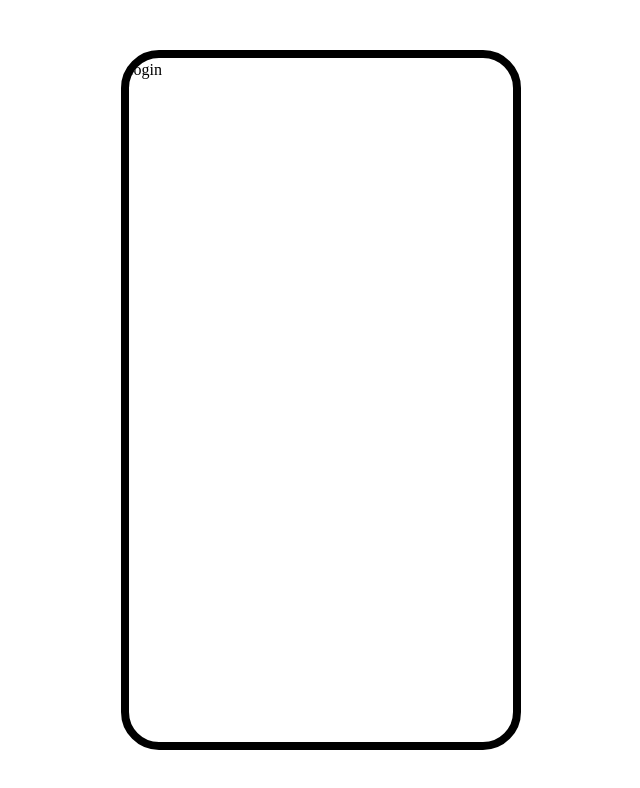
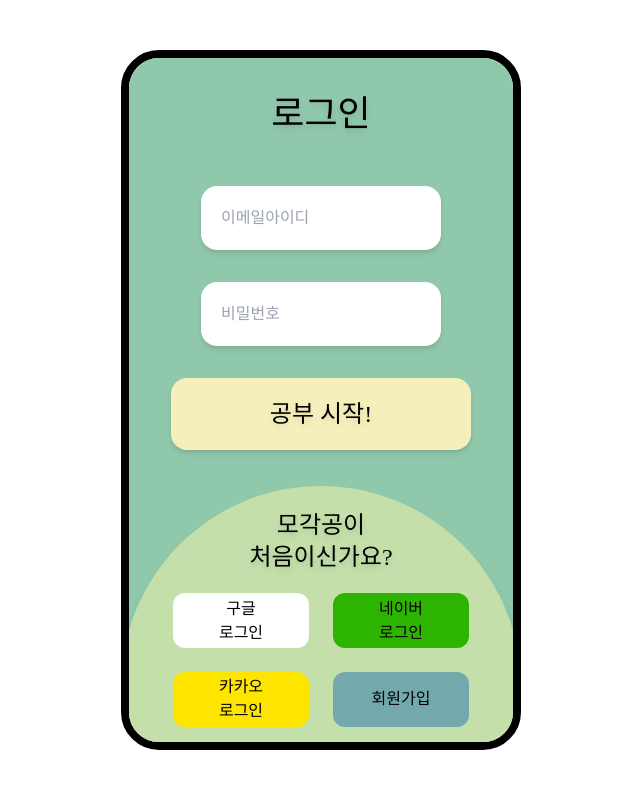
Before and after one commit to root-zero-o/mogakgong-GraphQL-FE, a Next.js app: page /login in a window 1280 px wide. Shown: the top 788 px of the page, without its empty margins (319-959 px from the left). Built offline with nearby package versions, Linux system fonts and the light colour scheme; a web font is replaced by a local one.

Commit message:
Feat : 로그인 뷰 완성

```diff
--- a/pages/index.tsx
+++ b/pages/index.tsx
@@ -6,7 +6,7 @@ const Home: NextPage = () => {
   const router = useRouter();
 
   return (
-    <div className="relative bg-ivory w-full h-full overflow-hidden">
+    <div className="wrapper bg-ivory overflow-hidden">
       <div className="circle left-[25px] top-[5px] w-[120px] h-[120px] bg-green_light"/>
       <div className="circle right-[-20px] top-[-20px] w-[180px] h-[180px] bg-green_deep"/>
       <div className="circle right-1/2 top-1/2 translate-x-1/2 -translate-y-1/2 w-[330px] h-[330px] bg-green_mid">
@@ -25,7 +25,7 @@ const Home: NextPage = () => {
         className="circle circleHover right-[30px] bottom-[-25px] w-[190px] h-[190px] bg-green_light"
         onClick={() => router.push("/login")}
       >
-        <span className="text-4xl mt-2 ml-3">시작하기</span>
+        <span className="text-4xl">시작하기</span>
       </div>
     </div>
   );
--- a/pages/login.tsx
+++ b/pages/login.tsx
@@ -2,7 +2,23 @@ import React from 'react'
 
 const Login = () => {
   return (
-    <div>login</div>
+    <div className="wrapper bg-green_mid overflow-hidden">
+        <form className="flex flex-col justify-center items-center py-9 space-y-8">
+          <h1 className='mb-5'>로그인</h1>
+          <input placeholder='이메일아이디'/>
+          <input placeholder='비밀번호'/>
+          <button className='submitBtn bg-ivory'><h2>공부 시작!</h2></button>
+        </form>
+        <div className='circle right-1/2 bottom-[-1/2] translate-x-1/2 -translate-y-[-1/2] bg-green_light w-[400px] h-[400px] pt-3 pb-32'>
+          <h2>모각공이 <br/>처음이신가요?</h2>
+          <div className='w-full h-2/3 grid grid-cols-2 px-10 py-2 '>
+            <div className='loginBtn bg-white'>구글<br/> 로그인</div>
+            <div className="loginBtn bg-naver">네이버<br/> 로그인</div>
+            <div className="loginBtn bg-kakao">카카오<br/> 로그인</div>
+            <div className="loginBtn bg-green_deep">회원가입</div>
+          </div>
+        </div>
+    </div>
   )
 }
 
--- a/styles/globals.css
+++ b/styles/globals.css
@@ -14,14 +14,32 @@
   body {
     @apply m-0 p-0 box-border font-body;
   }
+  h1 {
+    @apply text-4xl drop-shadow-md;
+  }
+  h2 {
+    @apply text-2xl drop-shadow-md;
+  }
+  input {
+    @apply p-5 rounded-2xl shadow-md;
+  }
 }
 
 /* custom classNames */
 @layer components {
+  .wrapper {
+    @apply relative w-full h-full text-center;
+  }
   .circle {
     @apply absolute rounded-full shadow-lg flex flex-col justify-center items-center;
   }
   .circleHover {
     @apply hover:bg-opacity-80 hover:cursor-pointer transition-all;
   }
+  .submitBtn {
+    @apply w-[300px] py-5 rounded-2xl shadow-md;
+  }
+  .loginBtn {
+    @apply flex items-center justify-center mx-3 my-3 rounded-xl;
+  }
 }
```
